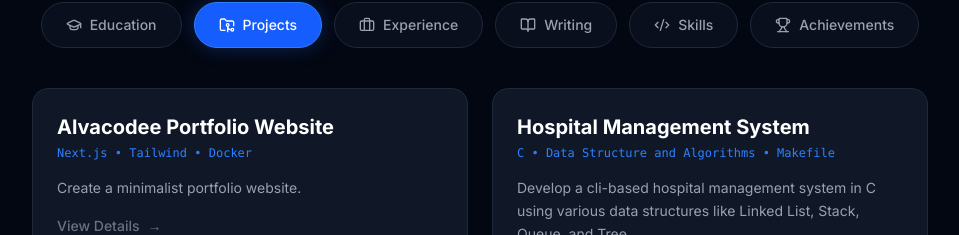
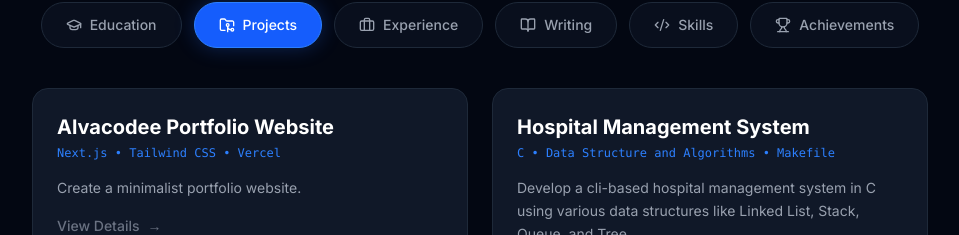
Before and after one commit to Alvacodee/Alvacodee-Web, a Next.js app in the folder alvacodee/: page / in a window 1280 px wide. Shown: the part 921-1156 px from the top of the page, without its empty margins (160-1119 px from the left). Built offline with nearby package versions, Linux system fonts and the light colour scheme.

Commit message:
refactor

```diff
--- a/alvacodee/src/app/components/sections/TabSection.tsx
+++ b/alvacodee/src/app/components/sections/TabSection.tsx
@@ -50,7 +50,7 @@ export default function TabSection() {
       <div className="grid gap-6 md:grid-cols-2">
         <ProjectCard
             title="Alvacodee Portfolio Website"
-            tech="Next.js • Tailwind • Docker"
+            tech="Next.js • Tailwind CSS • Vercel"
             desc="Create a minimalist portfolio website."
             link="https://github.com/Alvacodee/Alvacodee-Web"
         />
```
